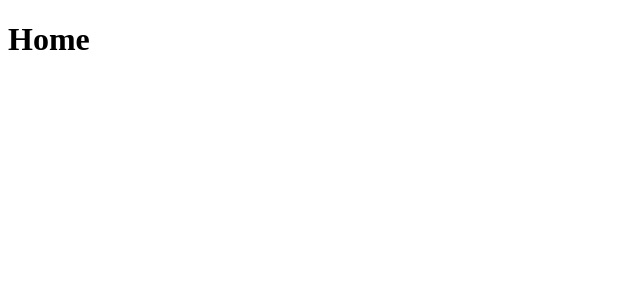
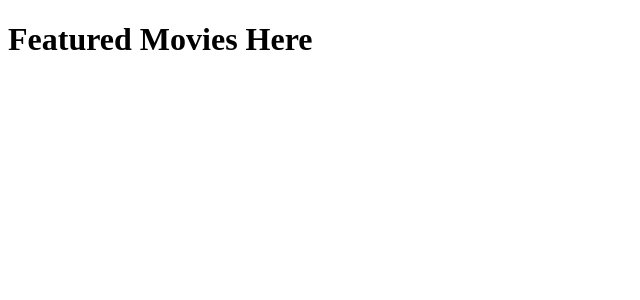
Before and after one commit to philuchansky/movie-queue, a React (Create React App) app in the folder client/: page / in a window 1280 px wide. Shown: the top 300 px of the page, without its empty margins (0-640 px from the left). Built offline with nearby package versions, Linux system fonts and the light colour scheme.

Commit message:
stubbed out <FeaturedMovies />

```diff
--- a/client/src/App.js
+++ b/client/src/App.js
@@ -1,5 +1,6 @@
 import React, { Component } from 'react'
-import { Switch, Route, Link } from 'react-router-dom'
+import { Switch, Route } from 'react-router-dom'
+import FeaturedMovies from './components/FeaturedMovies'
 
 class App extends Component {
   render() {
@@ -9,9 +10,7 @@ class App extends Component {
           <Route path="/test" render={() => (
             <h1>test</h1>
           )} />
-          <Route path="/" render={() => (
-            <h1>Home</h1>
-          )} />
+          <Route path="/" component={FeaturedMovies} />
         </Switch>
       </div>
     );
--- /dev/null
+++ b/client/src/components/FeaturedMovies/index.jsx
@@ -0,0 +1,5 @@
+import React from 'react'
+
+export default (props) => (
+  <h1>Featured Movies Here</h1>
+)
```
